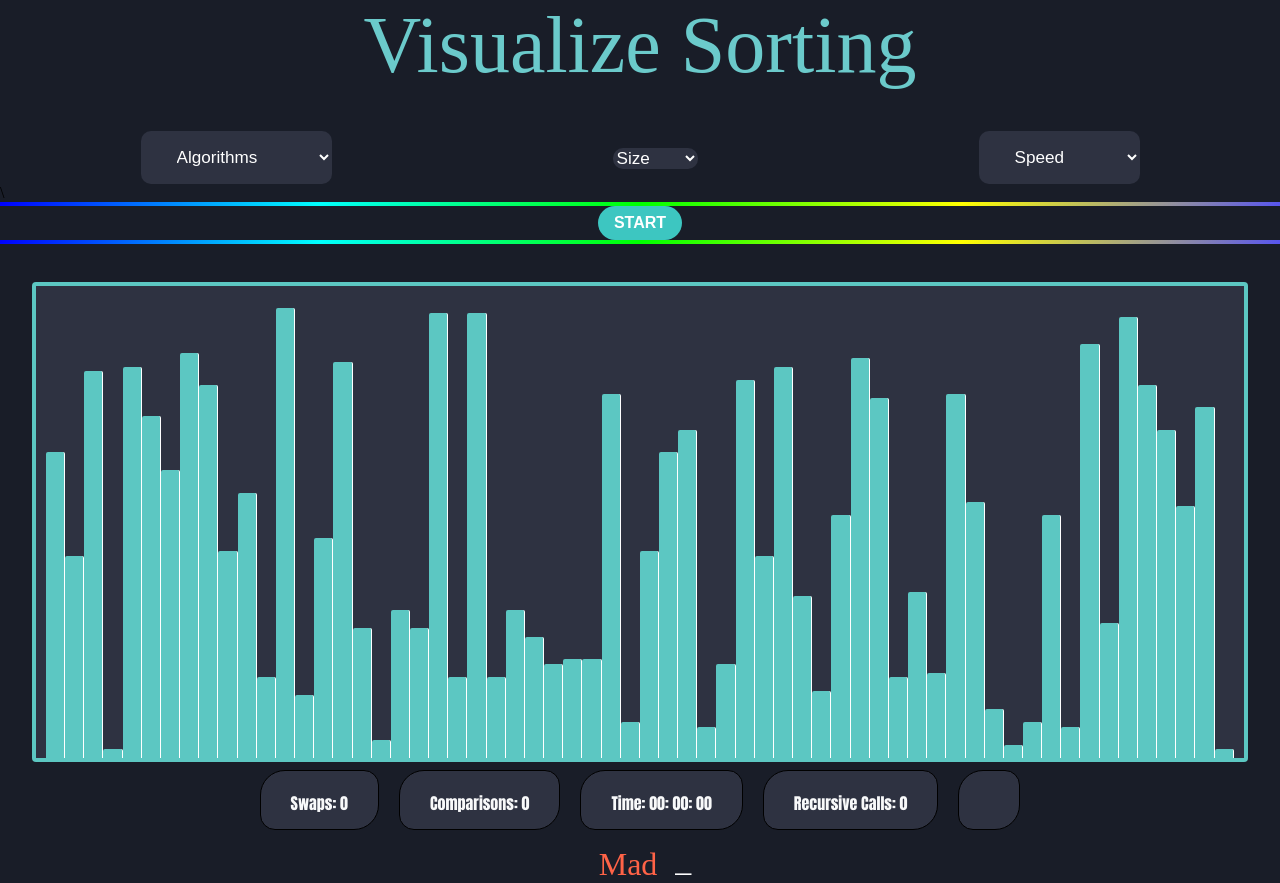
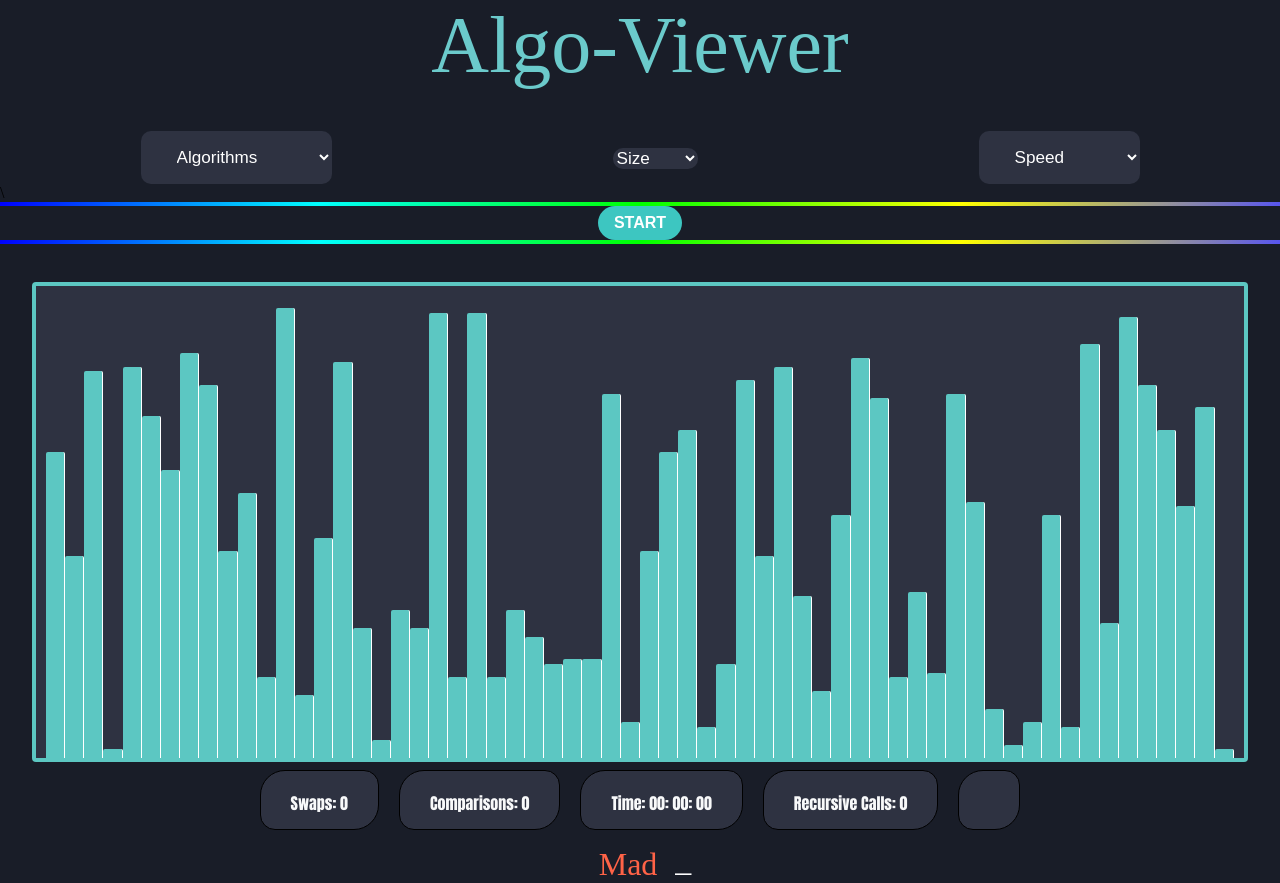
Before and after one commit to Siya8een/Algo_Viewer, a plain HTML site: page index.html in a window 1280 px wide. Drawn offline with Linux system fonts and the light colour scheme; a web font is replaced by a local one.

Commit message:
Update index.html

```diff
--- a/index.html
+++ b/index.html
@@ -8,13 +8,13 @@
     <link rel="stylesheet" href="style.css">
     <link rel="icon" href="logo.png">
     <link rel='stylesheet' href='https://cdnjs.cloudflare.com/ajax/libs/font-awesome/5.15.1/css/all.min.css'>
-    <title>Visualize Sorting</title>
+    <title>Algo-Viewer</title>
 </head>
 <!-- &#128065;s -->
 
 <body>
     <div class="title_container">
-        <div class="heading">Visualize Sorting</div>
+        <div class="heading">Algo-Viewer</div>
     </div>
     <nav class="navbar" id="navbar">
         <div class="options">
```
